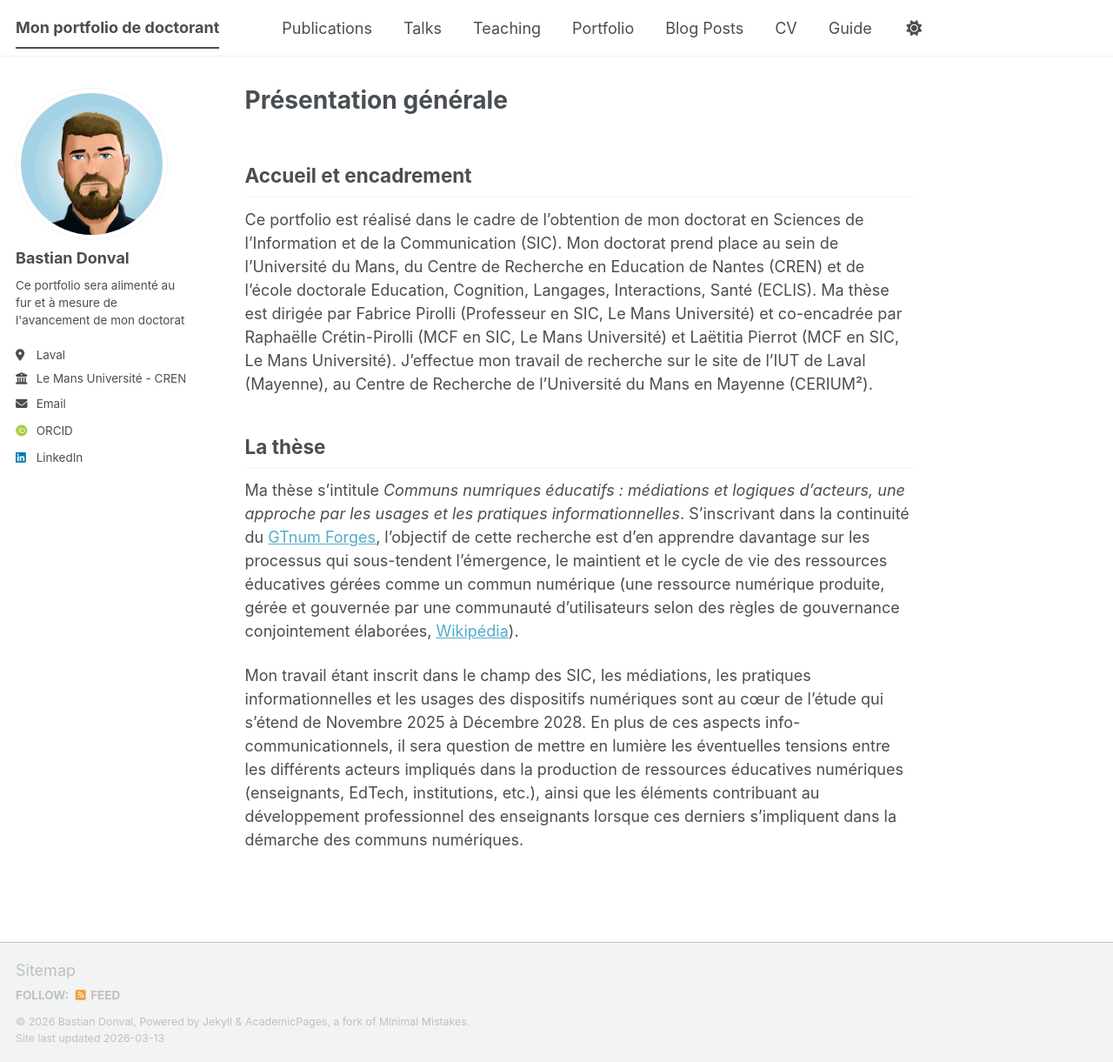
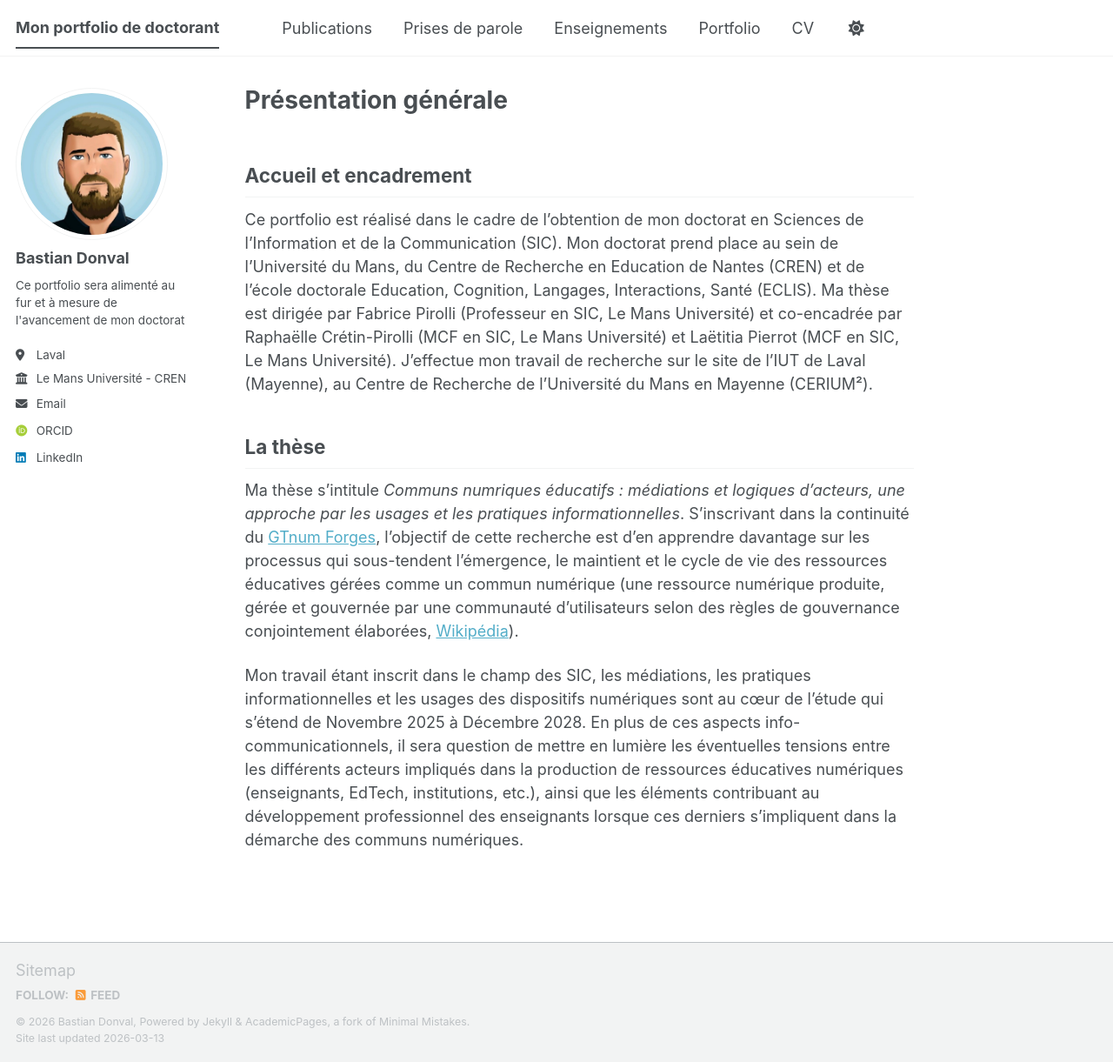
Before and after one commit to BDonval/bdonval_page.github.io, a Jekyll site: the page built from _pages/about.md, in a window 1280 px wide and 1221 px high. Shown: the whole window at 87% size. Built offline with Jekyll 4.4.1, drawn with Linux system fonts in a browser that asks for light colours; some web fonts are replaced; a script bundle is joined from its source files by our own code; library files that are not in the unit come from our copies.

Commit message:
Update navigation.yml
Modification de la barre de navigation

```diff
--- a/_data/navigation.yml
+++ b/_data/navigation.yml
@@ -11,17 +11,17 @@ main:
   - title: "Publications"
     url: /publications/
 
-  - title: "Talks"
+  - title: "Prises de parole"
     url: /talks/
 
-  - title: "Teaching"
+  - title: "Enseignements"
     url: /teaching/
 
   - title: "Portfolio"
     url: /portfolio/
 
-  - title: "Blog Posts"
-    url: /year-archive/
+ # - title: "Blog Posts"
+ #  url: /year-archive/
 
   - title: "CV"
     url: /cv/
@@ -29,5 +29,5 @@ main:
   # - title: "CV"
   #   url: /cv-json/
 
-  - title: "Guide"
-    url: /markdown/
+  #- title: "Guide"
+   # url: /markdown/
```
